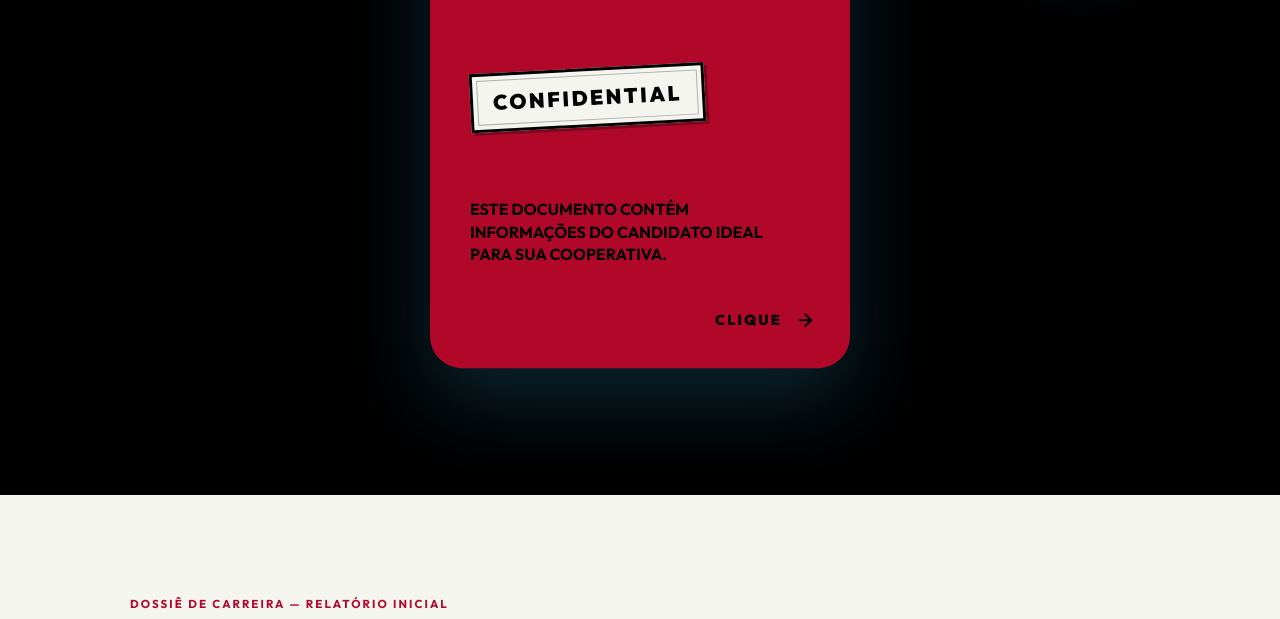
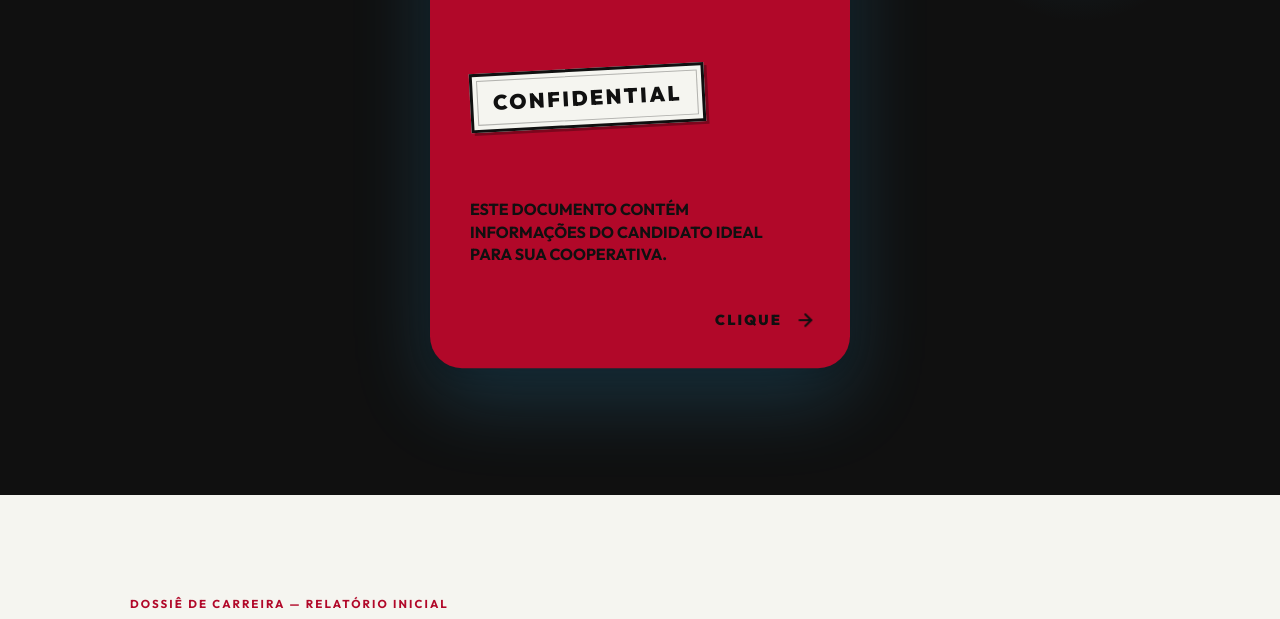
Before and after one commit to Sant-Carlos/portfolio-bradesco, a plain HTML site: page index.html in a window 1280 px wide. Shown: the part 305-924 px from the top of the page. Drawn offline with nearby package versions, Linux system fonts and the light colour scheme.

Commit message:
Update index.html

```diff
--- a/index.html
+++ b/index.html
@@ -9,7 +9,7 @@
 <style>
   :root {
     --blue: #b10829;
-    --black: #000000;
+    --black: #101010;
     --dark:;
     --yellow: #F5F5F0;
     --mid: #1A1A1A;
```
